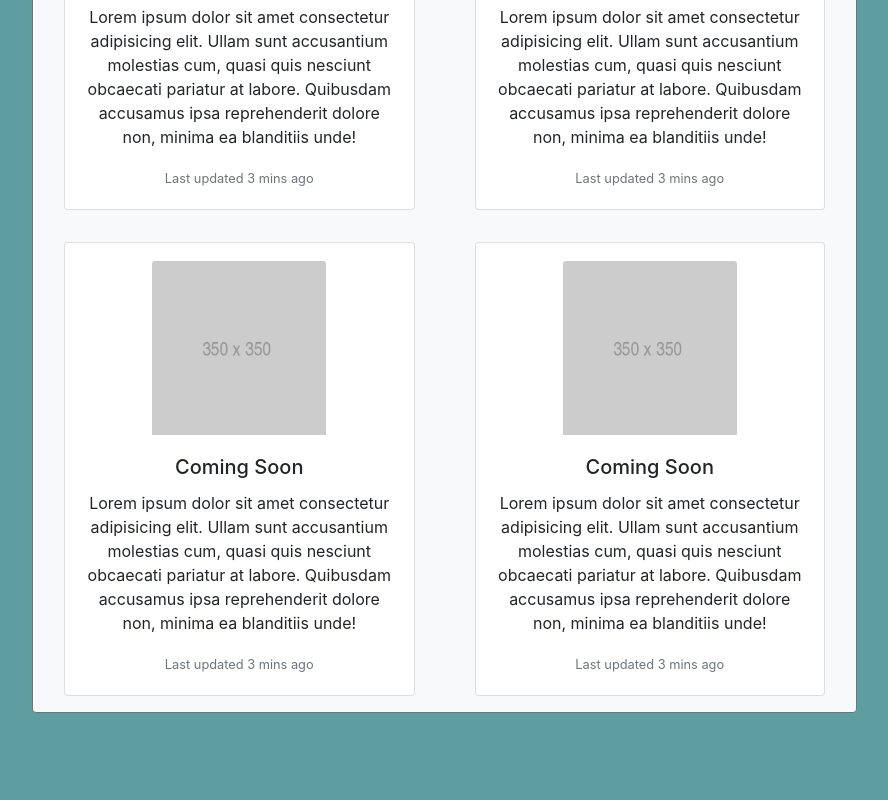
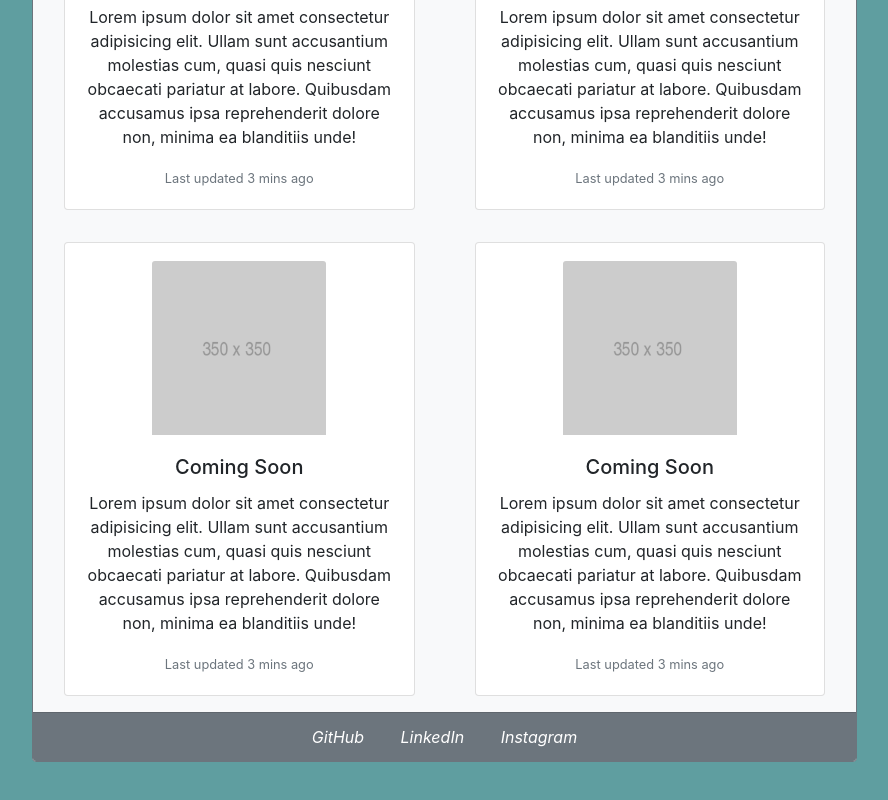
Before and after one commit to johndexteriv/Portfolio, a plain HTML site: page portfolio.html in a window 1280 px wide. Shown: the part 931-1731 px from the top of the page, without its empty margins (53-941 px from the left). Before the commit the page ends 1692 px from the top, so only its background shows below. Drawn offline with nearby package versions, Linux system fonts and the light colour scheme.

Commit message:
Added footer to portfolio and commented out HTML.

```diff
--- a/portfolio.html
+++ b/portfolio.html
@@ -14,6 +14,7 @@
 
   <body>
 
+    <!--//Start of Navbar//-->
     <nav class="navbar navbar-expand-lg navbar-light bg-light">
       <div class="container">
           <a class="navbar-brand" href="index.html">John Dexter Garner IV</a>
@@ -35,19 +36,25 @@
           </div>
       </div>
     </nav>
+    <!--//End of Navbar//-->
 
+    <!--//Start of Container//-->
     <div class="container">
 
+      <!--//Start of Row containing Portfolio Card//-->
       <div class="row">
 
+        <!--//Start of Column containing Card//-->
         <div class="col-md-9">
 
+            <!--//Start of Card//-->
             <div class="card border-secondary bg-light mt-5 mb-5">
 
               <div class="card-header">
                 <h1>Portfolio</h1>
               </div>
 
+              <!--//Start of First row of Card Deck//-->
               <div class="row mt-3 mb-3 ml-3 mr-3">
                 <div class="card-deck">
                       <div class="col md-4">
@@ -72,7 +79,9 @@
                       </div>
                 </div>
               </div>
+              <!--//End of First row of Card Deck//-->
 
+              <!--//Start of Second row of Card Deck//-->
               <div class="row mt-3 mb-3 ml-3 mr-3">
                 <div class="card-deck">
                     <div class="col md-4">
@@ -97,7 +106,9 @@
                   </div>
                 </div>
               </div>
+              <!--//End of Second row of Card Deck//-->
 
+              <!--//Start of Third row of Card Deck//-->
               <div class="row mt-3 mb-3 ml-3 mr-3">
                 <div class="card-deck">
                     <div class="col md-4">
@@ -122,19 +133,34 @@
                     </div>
                   </div>
               </div>
+              <!--//End of Third row of Card Deck//-->
+
+              <!--//Start of Footer//-->
+              <div class="card-footer bg-secondary">
+                <a href="https://github.com/johndexteriv"><i class="sociallink mx-3">GitHub</i></a>
+                <a href="https://www.linkedin.com/in/dexter-garner-042a26115/"><i class="sociallink mx-3">LinkedIn</i></a>
+                <a href="https://www.instagram.com/johndexteriv/"><i class="sociallink mx-3">Instagram</i></a>
+              </div>
+              <!--//End of Footer//-->
 
             </div>
+            <!--//End of Card//-->
 
         </div>
-      </div>
+        <!--//End of Column containing Card//-->
 
       </div>
+      <!--//End of Row containing Portfolio Card//-->
+
+    </div>
+    <!--//End of Container//-->
 
     <!-- Optional JavaScript -->
     <!-- jQuery first, then Popper.js, then Bootstrap JS -->
     <script src="https://code.jquery.com/jquery-3.5.1.slim.min.js" integrity="sha384-DfXdz2htPH0lsSSs5nCTpuj/zy4C+OGpamoFVy38MVBnE+IbbVYUew+OrCXaRkfj" crossorigin="anonymous"></script>
     <script src="https://cdn.jsdelivr.net/npm/popper.js@1.16.1/dist/umd/popper.min.js" integrity="sha384-9/reFTGAW83EW2RDu2S0VKaIzap3H66lZH81PoYlFhbGU+6BZp6G7niu735Sk7lN" crossorigin="anonymous"></script>
     <script src="https://stackpath.bootstrapcdn.com/bootstrap/4.5.2/js/bootstrap.min.js" integrity="sha384-B4gt1jrGC7Jh4AgTPSdUtOBvfO8shuf57BaghqFfPlYxofvL8/KUEfYiJOMMV+rV" crossorigin="anonymous"></script>
+
   </body>
 
 </html>
```
Lines whose indentation alone changed are shown as unchanged.
